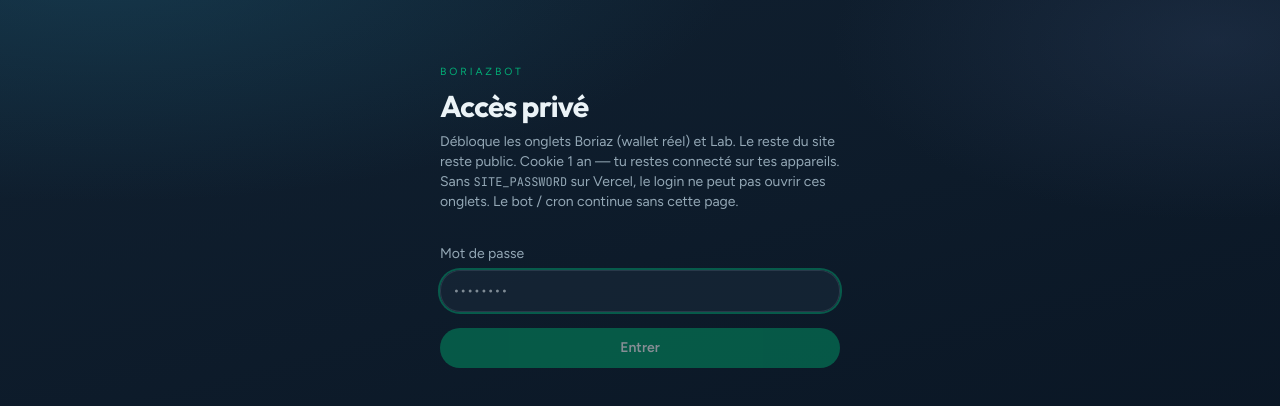
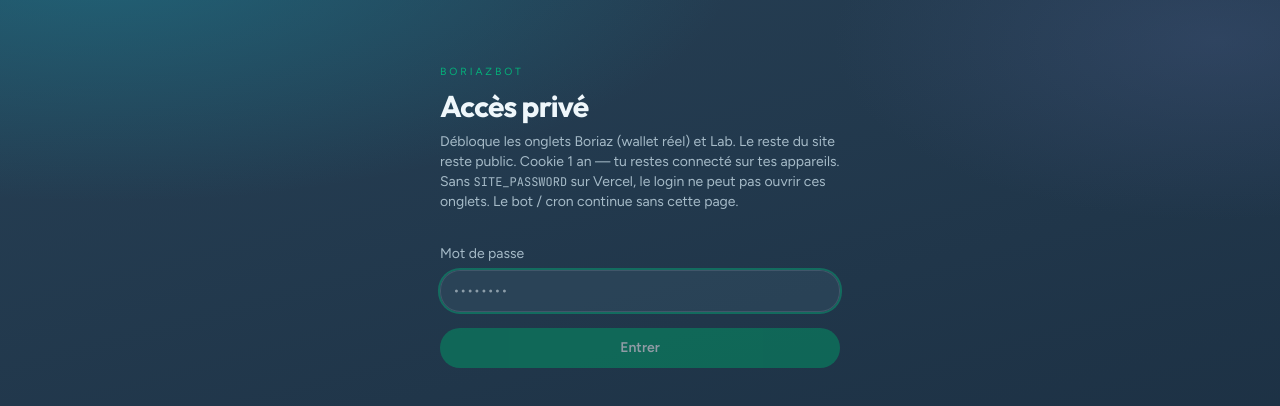
Before and after one commit to BRFWasim/boriaz, a Next.js app: page /login in a window 1280 px wide. Shown: the top 406 px of the page. Built offline with nearby package versions, Linux system fonts and the light colour scheme.

Commit message:
style(ui): bleu marine plus clair (#233a4e)
Remonte la luminosité du thème pour un rendu moins sombre.

Co-authored-by: BRFWasim <BRFWasim@users.noreply.github.com>

```diff
--- a/src/app/globals.css
+++ b/src/app/globals.css
@@ -52,40 +52,40 @@
 
 /* Bleu marine clair — moins sombre, accent cyan-mer */
 :root {
-  --background: oklch(0.22 0.035 250);
-  --foreground: oklch(0.96 0.01 230);
-  --card: oklch(0.28 0.038 248);
-  --card-foreground: oklch(0.96 0.01 230);
-  --popover: oklch(0.28 0.038 248);
-  --popover-foreground: oklch(0.96 0.01 230);
-  --primary: oklch(0.78 0.09 210);
-  --primary-foreground: oklch(0.18 0.04 250);
-  --secondary: oklch(0.32 0.04 248);
-  --secondary-foreground: oklch(0.93 0.015 230);
-  --muted: oklch(0.3 0.03 248);
-  --muted-foreground: oklch(0.72 0.03 240);
-  --accent: oklch(0.34 0.045 235);
-  --accent-foreground: oklch(0.96 0.01 230);
+  --background: oklch(0.34 0.045 245);
+  --foreground: oklch(0.97 0.01 230);
+  --card: oklch(0.4 0.048 244);
+  --card-foreground: oklch(0.97 0.01 230);
+  --popover: oklch(0.4 0.048 244);
+  --popover-foreground: oklch(0.97 0.01 230);
+  --primary: oklch(0.82 0.09 205);
+  --primary-foreground: oklch(0.22 0.05 250);
+  --secondary: oklch(0.38 0.042 246);
+  --secondary-foreground: oklch(0.94 0.015 230);
+  --muted: oklch(0.36 0.035 246);
+  --muted-foreground: oklch(0.78 0.03 235);
+  --accent: oklch(0.42 0.05 235);
+  --accent-foreground: oklch(0.97 0.01 230);
   --destructive: oklch(0.62 0.19 25);
-  --border: oklch(0.38 0.035 248);
-  --input: oklch(0.38 0.035 248);
-  --ring: oklch(0.78 0.09 210);
-  --long: oklch(0.76 0.13 165);
-  --short: oklch(0.68 0.18 25);
-  --chart-1: oklch(0.78 0.09 210);
-  --chart-2: oklch(0.76 0.13 165);
-  --chart-3: oklch(0.68 0.18 25);
-  --chart-4: oklch(0.8 0.08 90);
-  --chart-5: oklch(0.65 0.06 280);
+  --border: oklch(0.48 0.04 244);
+  --input: oklch(0.48 0.04 244);
+  --ring: oklch(0.82 0.09 205);
+  --long: oklch(0.78 0.13 165);
+  --short: oklch(0.7 0.17 25);
+  --chart-1: oklch(0.82 0.09 205);
+  --chart-2: oklch(0.78 0.13 165);
+  --chart-3: oklch(0.7 0.17 25);
+  --chart-4: oklch(0.82 0.08 90);
+  --chart-5: oklch(0.68 0.06 280);
   --radius: 0.9rem;
-  --sidebar: oklch(0.24 0.036 250);
-  --sidebar-foreground: oklch(0.96 0.01 230);
-  --sidebar-primary: oklch(0.78 0.09 210);
-  --sidebar-primary-foreground: oklch(0.18 0.04 250);
-  --sidebar-accent: oklch(0.34 0.045 235);
-  --sidebar-accent-foreground: oklch(0.96 0.01 230);
-  --sidebar-border: oklch(0.38 0.035 248);
-  --sidebar-ring: oklch(0.78 0.09 210);
+  --sidebar: oklch(0.32 0.042 246);
+  --sidebar-foreground: oklch(0.97 0.01 230);
+  --sidebar-primary: oklch(0.82 0.09 205);
+  --sidebar-primary-foreground: oklch(0.22 0.05 250);
+  --sidebar-accent: oklch(0.42 0.05 235);
+  --sidebar-accent-foreground: oklch(0.97 0.01 230);
+  --sidebar-border: oklch(0.48 0.04 244);
+  --sidebar-ring: oklch(0.82 0.09 205);
 }
 
 html {
@@ -137,10 +137,10 @@ html.light {
   body {
     @apply bg-background text-foreground font-sans antialiased;
     background-image:
-      radial-gradient(ellipse 90% 55% at 8% -5%, oklch(0.42 0.07 230 / 0.45), transparent 55%),
-      radial-gradient(ellipse 60% 45% at 95% 5%, oklch(0.38 0.06 260 / 0.35), transparent 50%),
-      radial-gradient(ellipse 50% 30% at 50% 100%, oklch(0.3 0.05 210 / 0.25), transparent 60%),
-      linear-gradient(165deg, oklch(0.24 0.038 250), oklch(0.18 0.032 255));
+      radial-gradient(ellipse 90% 55% at 8% -5%, oklch(0.55 0.09 215 / 0.55), transparent 55%),
+      radial-gradient(ellipse 60% 45% at 95% 5%, oklch(0.45 0.07 265 / 0.4), transparent 50%),
+      radial-gradient(ellipse 50% 30% at 50% 100%, oklch(0.38 0.06 210 / 0.3), transparent 60%),
+      linear-gradient(165deg, oklch(0.36 0.048 245), oklch(0.28 0.042 250));
     background-attachment: fixed;
     min-height: 100%;
   }
--- a/src/app/layout.tsx
+++ b/src/app/layout.tsx
@@ -38,7 +38,7 @@ export const metadata: Metadata = {
 };
 
 export const viewport: Viewport = {
-  themeColor: "#1a2744",
+  themeColor: "#2a4570",
   width: "device-width",
   initialScale: 1,
   viewportFit: "cover",
```
